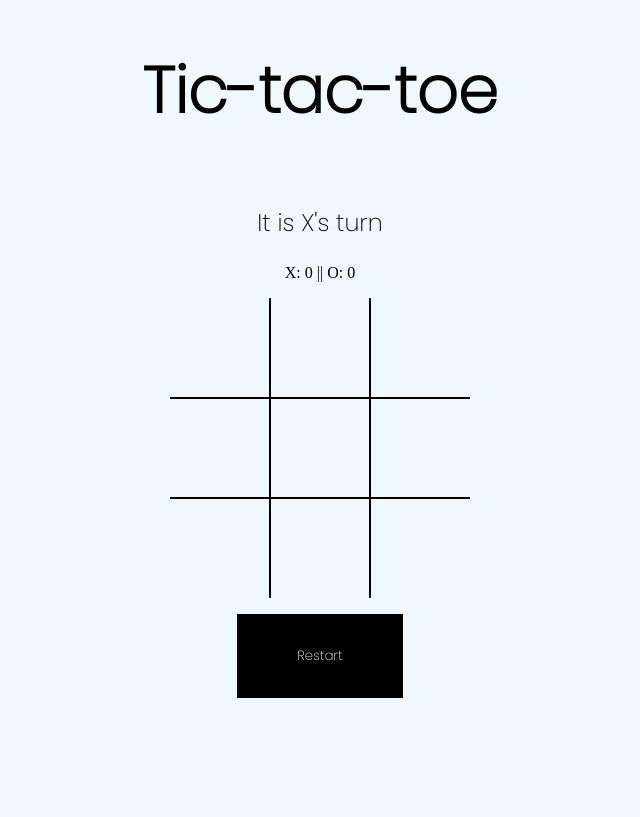
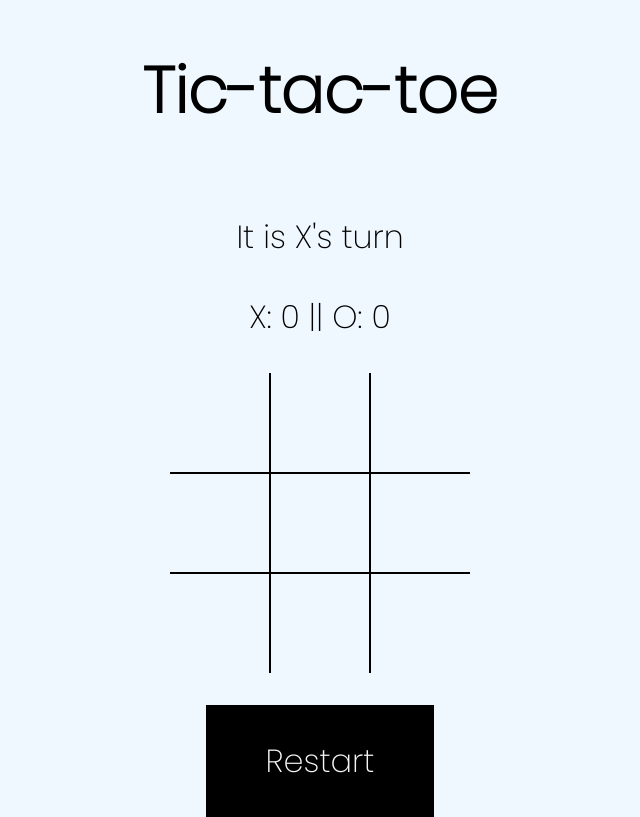
Before and after one commit to ggsnipes/tic-tac-toe, a plain HTML site: page index.html in a window 1280 px wide. Shown: the whole page, without its empty margins (320-960 px from the left). Drawn offline with Linux system fonts and the light colour scheme.

Commit message:
Adjusted font size for user readability

```diff
--- a/style.css
+++ b/style.css
@@ -12,7 +12,7 @@
 	--cell-size: 100px;
 
 	--color: #81c3fd; /* for hover */
-	--color-set: #0275d8; /* when set */
+	--color-set: #214357; /* when set */
 	--l: 10px; /* X line-width */
 }
 
@@ -72,6 +72,7 @@ body {
 .winner {
     /* background-color: green; */
 	font-family: 'Poppins', sans-serif;
+	font-size: 32px;
 }
 
 .game {
@@ -131,7 +132,12 @@ header h1 {
 }
 
 .turn {
-	font-size: 24px;
+	font-size: 32px;
+	font-family: 'Poppins', sans-serif;
+}
+
+.score {
+	font-size: 32px;
 	font-family: 'Poppins', sans-serif;
 }
 
@@ -143,4 +149,5 @@ header h1 {
 	padding: 32px 60px;
 	border: none;
 	font-family: 'Poppins', sans-serif;
+	font-size: 32px;
 }
```
